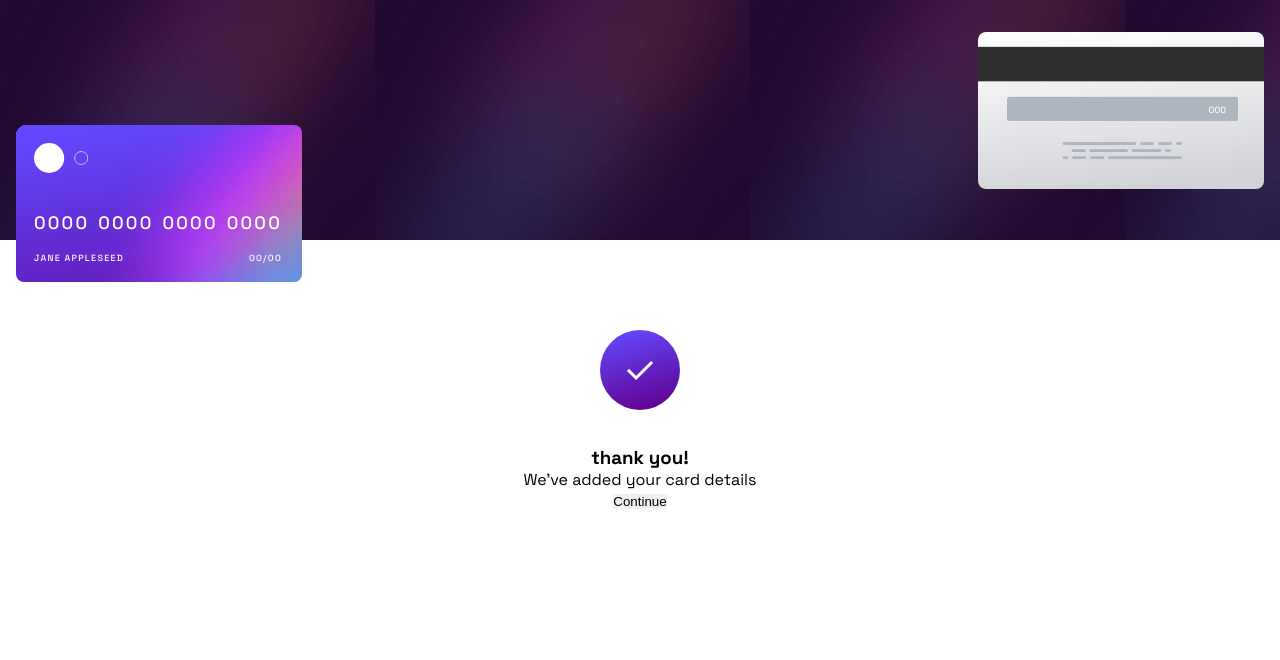
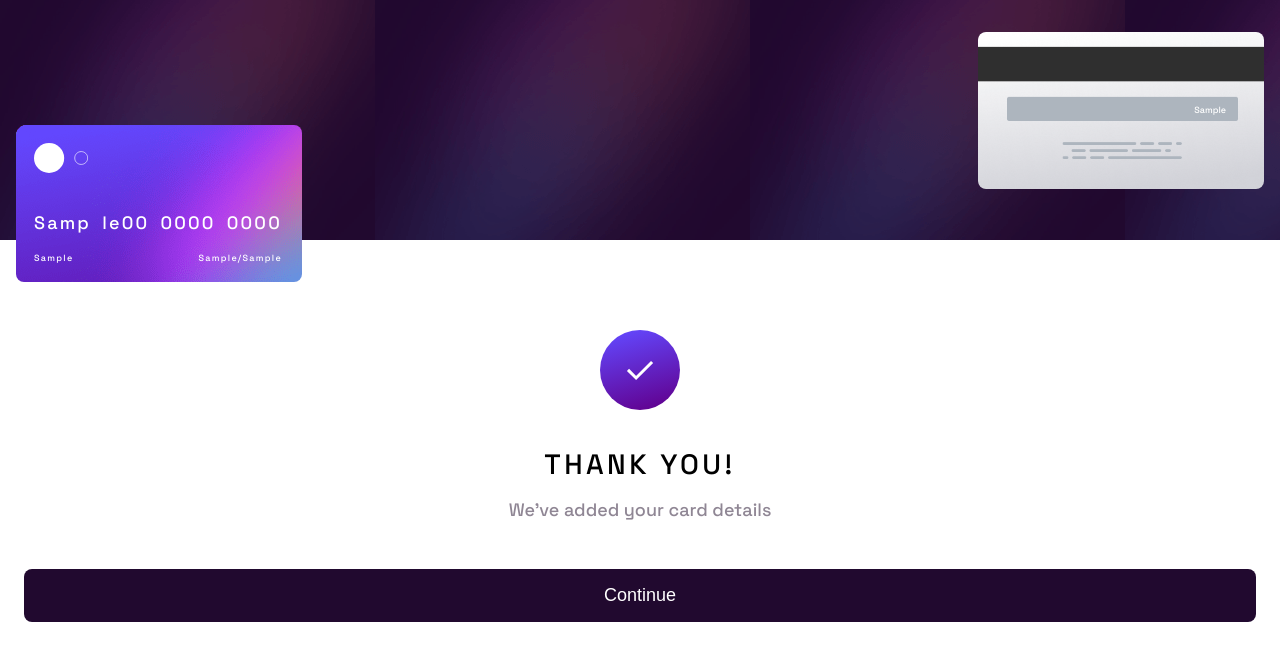
Before and after one commit to brdCoreShadow/interactive-card-details, a React (Vite) app: page / in a window 1280 px wide. Both pictures are taken after typing "Sample", "Sample", "Sample", "Sample", "Sample" into the empty fields and a click on the button "Confirm". Shown: the top 660 px of the page. Built offline with nearby package versions, Linux system fonts and the light colour scheme.

Commit message:
logic is done, keep on errors

```diff
--- a/src/App.tsx
+++ b/src/App.tsx
@@ -18,10 +18,12 @@ function App() {
     setCardData(data);
   };
 
+const handleReset = ():void => setCardData(null)
+
   return (
     <div>
       <CardResult cardData={cardData} />
-      {cardData ? <ThanksComp /> : <CardData handleCardData={handleCardData} />}
+      {cardData ? <ThanksComp handleReset={handleReset}/> : <CardData handleCardData={handleCardData} />}
     </div>
   );
 }
--- a/src/components/CardData/CardData.tsx
+++ b/src/components/CardData/CardData.tsx
@@ -31,7 +31,7 @@ const CardData: React.FC<Props> = ({ handleCardData }) => {
 
   return (
     <SC.CardDataCon>
-      <form action="submi" onSubmit={handleSubmit}>
+      <form action="submi" onSubmit={handleSubmit} autoComplete="off">
         <div>
           <SC.HolderCon>
             <label htmlFor="holderName">
@@ -42,6 +42,7 @@ const CardData: React.FC<Props> = ({ handleCardData }) => {
                 id="holderName"
                 placeholder="e.g. Jane Appleseed"
                 onChange={formik.handleChange}
+                autoComplete="off"
               />
             </label>
           </SC.HolderCon>
@@ -53,6 +54,7 @@ const CardData: React.FC<Props> = ({ handleCardData }) => {
                 name="cardNumber"
                 placeholder="e.g. 1234 5678 9123 0000"
                 onChange={formik.handleChange}
+                autoComplete="off"
               />
             </label>
           </SC.CardNumberCon>
@@ -76,6 +78,7 @@ const CardData: React.FC<Props> = ({ handleCardData }) => {
                   name="year"
                   placeholder="YY"
                   onChange={formik.handleChange}
+                  autoComplete="off"
                 />
               </label>
             </SC.MonthYearCon>
@@ -87,6 +90,7 @@ const CardData: React.FC<Props> = ({ handleCardData }) => {
                   name="cvc"
                   placeholder="e.g. 123"
                   onChange={formik.handleChange}
+                  autoComplete="off"
                 />
               </label>
             </SC.CVCCon>
--- a/src/components/CardResult/CardResult.tsx
+++ b/src/components/CardResult/CardResult.tsx
@@ -1,36 +1,47 @@
 import * as SC from "./CardResultStyled";
 
-import cardLogo from "../../assets/images/card-logo.svg"
+import cardLogo from "../../assets/images/card-logo.svg";
 import { CardDataType } from "@/App";
 
 type Props = {
   cardData: CardDataType | null;
-}
+};
 
-const CardResult: React.FC<Props> = ({cardData}) => {
+const CardResult: React.FC<Props> = ({ cardData }) => {
 
-  console.log(cardData);
+  const {
+  holderName = "JANE APPLESEED",
+  cardNumber = "0000000000000000",
+  month = "00",
+  year = "00",
+  cvc = "000"
+} = cardData || {};
+
+
+const cardNumberGroups =
+    String(cardNumber).padEnd(16, "0").match(/.{1,4}/g) || ["0000", "0000", "0000", "0000"];
 
 
   return (
     <SC.CardResultCon>
       <div>
         <SC.BackCard>
-          <p>000</p>
+          <p>{cvc ? cvc : "000"}</p>
         </SC.BackCard>
         <SC.FrontCard>
           <SC.CardThumbLogo>
             <img src={cardLogo} alt="cardLogo" />
           </SC.CardThumbLogo>
           <SC.CardNumberList>
-                <li>0000</li>
-                <li>0000</li>
-                <li>0000</li>
-                <li>0000</li>
+           {cardNumberGroups.map((group, index) => (
+              <li key={index}>{group}</li>
+            ))}
           </SC.CardNumberList>
           <SC.CardDateAndOWnerCon>
-                <p>JANE APPLESEED</p>
-                <p>00/00</p>
+            <p>{holderName ?holderName : "JANE APPLESEED"}</p>
+            <p>
+              {month ? month: "00"}/{year ? year : "00"}
+            </p>
           </SC.CardDateAndOWnerCon>
         </SC.FrontCard>
       </div>
--- a/src/components/ThanksComp/ThankCompStyled.ts
+++ b/src/components/ThanksComp/ThankCompStyled.ts
@@ -19,6 +19,8 @@ export const ThankIconThumb = styled.div`
 `;
 
 export const ThankContentCon = styled.div`
+  margin-bottom: 48px;
+
   & > h3 {
     margin-bottom: 16px;
 
@@ -26,6 +28,28 @@ export const ThankContentCon = styled.div`
 
     font-size: 28px;
     font-weight: 500;
-    letter-spacing: ;
+    letter-spacing: 3.42px;
+  }
+
+  & > p {
+    font-size: 18px;
+    font-weight: 500;
+
+    color: #8f8694;
   }
 `;
+
+export const ThanksBtn = styled.button`
+width: 100%;
+
+padding-top: 16px;
+padding-bottom: 16px;
+
+font-size: 18px;
+font-weight: 500;
+
+background-color: #21092F;
+color: #fff;
+
+border-radius: 8px;
+`
--- a/src/components/ThanksComp/ThanksComp.tsx
+++ b/src/components/ThanksComp/ThanksComp.tsx
@@ -2,17 +2,21 @@ import * as SC from "./ThankCompStyled"
 
 import okeyIcon from "../../assets/images/icon-complete.svg"
 
-const ThanksComp: React.FC = () => {
+type Props = {
+    handleReset: () => void;
+}
+
+const ThanksComp: React.FC<Props> = ({handleReset}) => {
   return (
     <SC.ThankCon>
       <SC.ThankIconThumb>
         <img src={okeyIcon} alt="okey" />
       </SC.ThankIconThumb>
-      <div>
+      <SC.ThankContentCon>
         <h3>thank you!</h3>
         <p>We’ve added your card details</p>
-      </div>
-      <button type="submit">Continue</button>
+      </SC.ThankContentCon>
+      <SC.ThanksBtn type="submit" onClick={handleReset}>Continue</SC.ThanksBtn>
     </SC.ThankCon>
   );
 };
```
Lines whose indentation alone changed are shown as unchanged.
